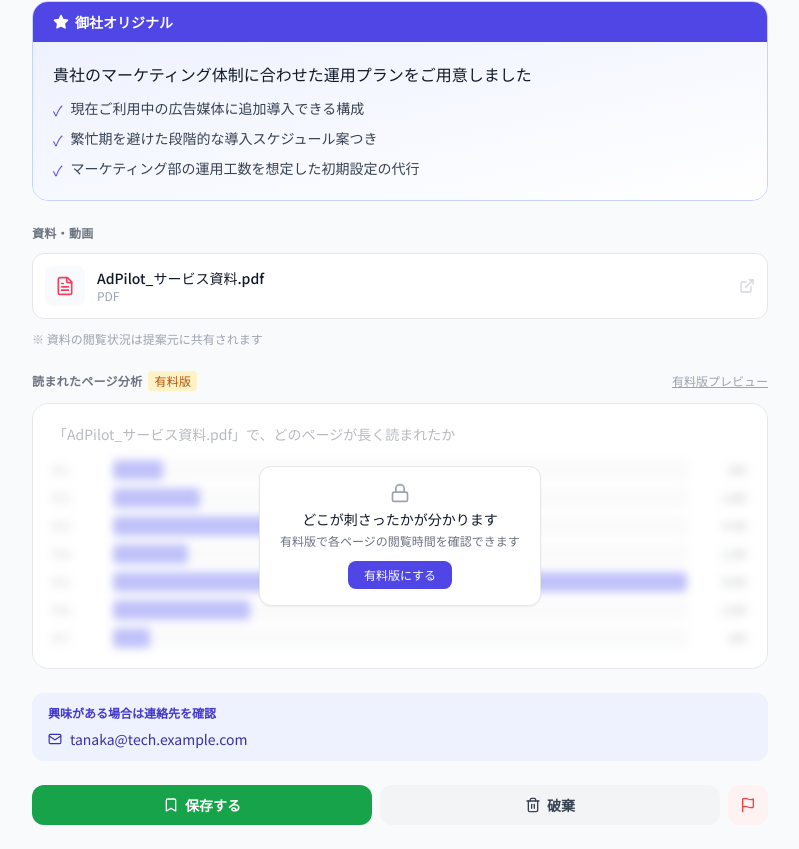
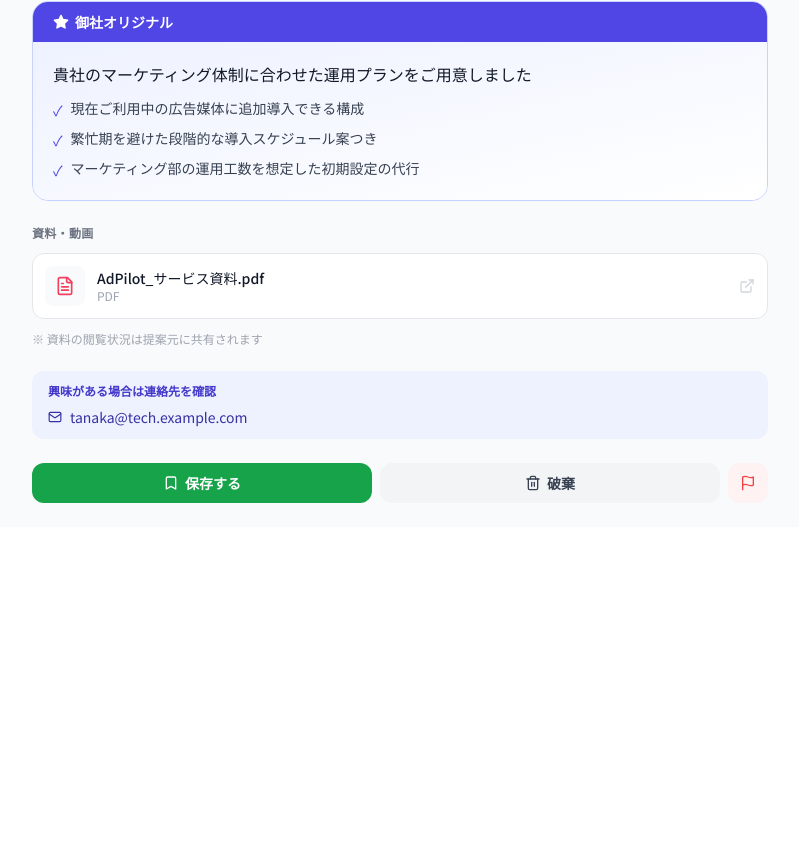
Before and after one commit to chiyoko-san/PitchLink, a React (Vite) app in the folder frontend/: page /PitchLink/pitch/p1 in a window 1280 px wide. Shown: the part 373-1222 px from the top of the page, without its empty margins (240-1039 px from the left). After the commit the page ends 900 px from the top, so only its background shows below. Built offline with nearby package versions, Linux system fonts and the light colour scheme.

Commit message:
Add files via upload

```diff
--- a/frontend/src/pages/DashboardPage.tsx
+++ b/frontend/src/pages/DashboardPage.tsx
@@ -4,8 +4,9 @@ import {
   Building2, Plus, Trash2, Pencil, Check, X,
   Bell, Mail, Slack, Copy, Eye, Settings,
   FileText, ChevronRight, Lock, Search,
+  SlidersHorizontal, ChevronUp, ChevronDown,
   ToggleLeft, ToggleRight,
-  CreditCard, HelpCircle, PanelLeftClose, PanelLeft, LogOut
+  CreditCard, HelpCircle, PanelLeftClose, PanelLeft, LogOut, Clock
 } from 'lucide-react';
 import { mockCompany, mockPitches } from '../utils/mockData';
 import Footer from '../components/Footer';
@@ -110,6 +111,7 @@ export default function DashboardPage() {
   const [keyword, setKeyword] = useState('');        // キーワード検索
   const [dateFrom, setDateFrom] = useState('');       // 期間（開始）
   const [dateTo, setDateTo] = useState('');           // 期間（終了）
+  const [showFilters, setShowFilters] = useState(false); // フィルターの表示/非表示
   const [isPaid, setIsPaid] = useState(false); // 有料版フラグ（実際はプラン判定に接続）
   // 受け取り条件（売り手向けに公開ページで掲示される）
   const [conditions, setConditions] = useState<string[]>(mockCompany.receivingConditions ?? []);
@@ -199,6 +201,7 @@ export default function DashboardPage() {
     { key: 'settings' as Tab, label: '会社設定', icon: Building2 },
   ];
   const linkItems = [
+    { label: 'タイムライン', icon: Clock, to: `/company/${mockCompany.slug}/timeline` },
     { label: '料金プラン', icon: CreditCard, to: '/billing' },
     { label: 'ヘルプ', icon: HelpCircle, to: '/faq' },
   ];
@@ -299,6 +302,16 @@ export default function DashboardPage() {
               ))}
             </div>
 
+            {/* フィルター表示切替 */}
+            <button onClick={() => setShowFilters(v => !v)}
+              className="flex items-center gap-1.5 text-sm text-gray-600 mb-3 hover:text-gray-900">
+              <SlidersHorizontal className="w-4 h-4" />
+              絞り込み
+              {showFilters ? <ChevronUp className="w-4 h-4" /> : <ChevronDown className="w-4 h-4" />}
+            </button>
+
+            {showFilters && (
+            <div>
             <div className="flex gap-2 mb-3">
               {([
                 { key: 'all', label: 'すべて' },
@@ -354,6 +367,8 @@ export default function DashboardPage() {
                 </button>
               )}
             </div>
+            </div>
+            )}
 
             {/* 無料枠の案内バナー（古い資料がロックされているとき） */}
             {lockedCount > 0 && (
--- a/frontend/src/pages/PitchDetailPage.tsx
+++ b/frontend/src/pages/PitchDetailPage.tsx
@@ -1,8 +1,7 @@
-import { useState } from 'react';
 import { useParams, Link } from 'react-router-dom';
 import {
   ArrowLeft, Mail, FileText, Video, Link as LinkIcon,
-  Bookmark, Trash2, Flag, Star, Lock, ExternalLink,
+  Bookmark, Trash2, Flag, Star, ExternalLink,
 } from 'lucide-react';
 import { mockPitches } from '../utils/mockData';
 import { CATEGORY_LABELS, CATEGORY_COLORS, type Attachment } from '../types';
@@ -25,9 +24,6 @@ export default function PitchDetailPage() {
   const { id } = useParams();
   const pitch = mockPitches.find(p => p.id === id);
 
-  // 有料版判定（実際はプラン判定に接続）。デモ用にトグルで切替。
-  const [isPaid, setIsPaid] = useState(false);
-
   if (!pitch) {
     return (
       <div className="min-h-screen bg-gray-50 flex items-center justify-center">
@@ -38,10 +34,6 @@ export default function PitchDetailPage() {
       </div>
     );
   }
-
-  const maxSec = pitch.reading
-    ? Math.max(...pitch.reading.pages.map(p => p.seconds))
-    : 0;
 
   return (
     <div className="min-h-screen bg-gray-50">
@@ -124,51 +116,6 @@ export default function PitchDetailPage() {
           </section>
         )}
 
-        {/* 有料版: 読まれたページ分析 */}
-        {pitch.reading && (
-          <section className="mb-6">
-            <div className="flex items-center justify-between mb-3">
-              <h2 className="flex items-center gap-1.5 text-xs font-semibold text-gray-500 uppercase tracking-wide">
-                読まれたページ分析
-                <span className="bg-amber-100 text-amber-700 px-1.5 py-0.5 rounded text-xs font-medium normal-case">有料版</span>
-              </h2>
-              <button onClick={() => setIsPaid(v => !v)} className="text-xs text-gray-400 underline hover:text-gray-600">
-                {isPaid ? '無料版で見る' : '有料版プレビュー'}
-              </button>
-            </div>
-
-            <div className="relative overflow-hidden rounded-2xl border border-gray-200 bg-white p-5">
-              <p className="text-sm text-gray-600 mb-4">
-                「{pitch.reading.materialName}」で、どのページが長く読まれたか
-              </p>
-              <div className={`space-y-2 ${isPaid ? '' : 'blur-sm select-none'}`}>
-                {pitch.reading.pages.map(p => (
-                  <div key={p.page} className="flex items-center gap-3">
-                    <span className="w-12 shrink-0 text-xs text-gray-500">P.{p.page}</span>
-                    <div className="flex-1 h-5 bg-gray-100 rounded overflow-hidden">
-                      <div className="h-full bg-indigo-500 rounded" style={{ width: `${(p.seconds / maxSec) * 100}%` }} />
-                    </div>
-                    <span className="w-12 shrink-0 text-right text-xs text-gray-500">{p.seconds}秒</span>
-                  </div>
-                ))}
-              </div>
-
-              {!isPaid && (
-                <div className="absolute inset-0 grid place-items-center bg-white/60">
-                  <div className="bg-white rounded-xl border border-gray-200 shadow-sm px-5 py-4 text-center">
-                    <Lock className="w-5 h-5 text-gray-400 mx-auto mb-1.5" />
-                    <p className="text-sm font-medium text-gray-900">どこが刺さったかが分かります</p>
-                    <p className="text-xs text-gray-500 mt-1">有料版で各ページの閲覧時間を確認できます</p>
-                    <button className="mt-3 bg-indigo-600 text-white text-xs font-medium px-4 py-1.5 rounded-lg hover:bg-indigo-700 transition">
-                      有料版にする
-                    </button>
-                  </div>
-                </div>
-              )}
-            </div>
-          </section>
-        )}
-
         {/* 連絡先 */}
         <div className="bg-indigo-50 rounded-xl px-4 py-3 mb-6">
           <p className="text-xs font-semibold text-indigo-700 mb-2">興味がある場合は連絡先を確認</p>
--- a/frontend/src/pages/TimelinePage.tsx
+++ b/frontend/src/pages/TimelinePage.tsx
@@ -6,6 +6,13 @@ import { formatDistanceToNow } from 'date-fns';
 import { ja } from 'date-fns/locale';
 
 const ALL_CATEGORIES: Category[] = ['marketing', 'system', 'hr', 'finance', 'executive', 'other'];
+
+// お知らせ・配信情報（将来は匿名化した業界トレンドを配信する枠）
+const INFO_FEED: { id: string; type: 'trend' | 'notice'; title: string; date: string }[] = [
+  { id: 'i1', type: 'trend', title: '今月、SaaS系の提案でデモ動画つきの開封率が伸びています', date: '3日前' },
+  { id: 'i2', type: 'notice', title: 'PitchLinkに資料のページ別閲覧分析（有料版）が追加されました', date: '1週間前' },
+  { id: 'i3', type: 'trend', title: '人事領域では「導入実績」を明記した提案が保存されやすい傾向', date: '2週間前' },
+];
 
 export default function TimelinePage() {
   const [pitches, setPitches] = useState<Pitch[]>(mockPitches);
@@ -55,6 +62,27 @@ export default function TimelinePage() {
             </button>
           ))}
         </div>
+
+        {/* 業界のお知らせ・配信情報（将来は匿名化した業界トレンドを配信） */}
+        {filter === 'all' && (
+          <section className="mb-4 bg-white rounded-xl border border-gray-200 p-4">
+            <div className="flex items-center gap-2 mb-3">
+              <Bell className="w-4 h-4 text-indigo-600" />
+              <h2 className="text-sm font-semibold text-gray-800">お知らせ・配信情報</h2>
+            </div>
+            <ul className="space-y-2">
+              {INFO_FEED.map(item => (
+                <li key={item.id} className="flex items-start gap-2 text-sm">
+                  <span className={`text-xs px-2 py-0.5 rounded-full font-medium flex-shrink-0 ${item.type === 'trend' ? 'bg-indigo-50 text-indigo-600' : 'bg-gray-100 text-gray-500'}`}>
+                    {item.type === 'trend' ? '業界トレンド' : 'お知らせ'}
+                  </span>
+                  <span className="text-gray-700 flex-1">{item.title}</span>
+                  <span className="text-xs text-gray-400 flex-shrink-0">{item.date}</span>
+                </li>
+              ))}
+            </ul>
+          </section>
+        )}
 
         {/* Pitch List */}
         <div className="space-y-3">
```
